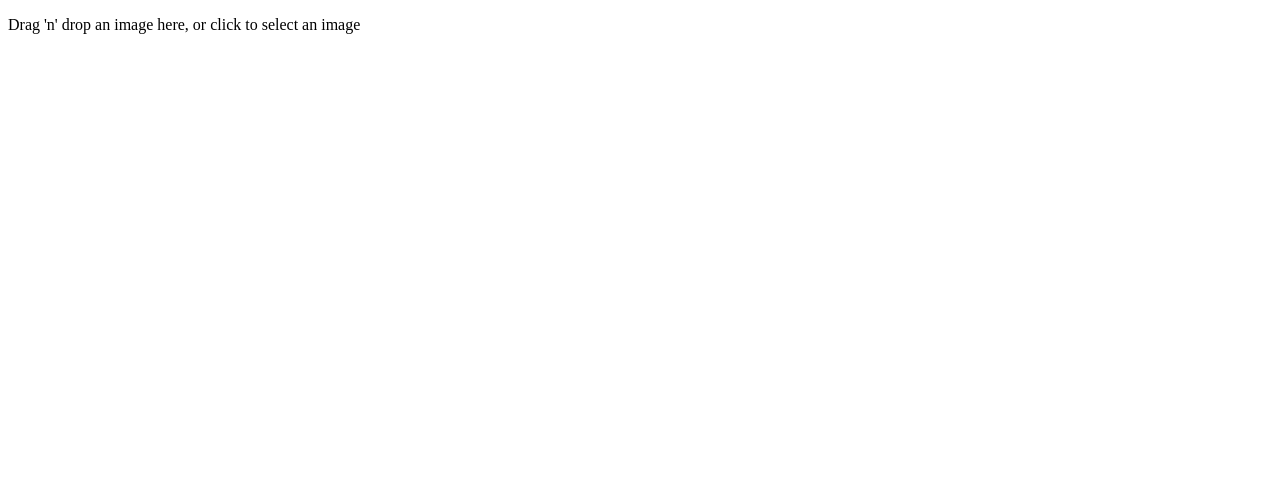
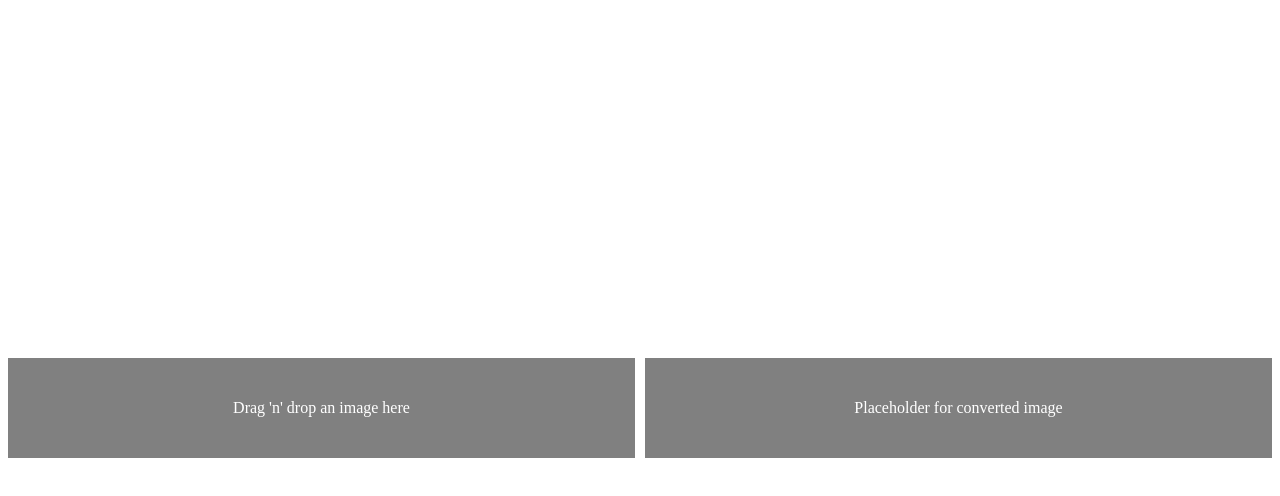
Before and after one commit to axelgalicia/hackathon-disrupt-ai, a React (Create React App) app in the folder frontend/: page / in a window 1280 px wide. Shown: the top 496 px of the page. Built offline with nearby package versions, Linux system fonts and the light colour scheme.

Commit message:
Added axios to send request, added local and remote image placeholders

```diff
--- a/frontend/package.json
+++ b/frontend/package.json
@@ -3,6 +3,7 @@
   "version": "0.1.0",
   "private": true,
   "dependencies": {
+    "axios": "^0.18.0",
     "node-sass": "^4.11.0",
     "react": "^16.8.6",
     "react-dom": "^16.8.6",
--- a/frontend/src/App.js
+++ b/frontend/src/App.js
@@ -1,36 +1,94 @@
 import React, { useCallback, useState } from 'react';
 import {useDropzone} from 'react-dropzone'
+import axios from 'axios';
 import './App.scss';
 
+const remoteUrl = 'https://jsonplaceholder.typicode.com/users';
+
 const App = () => {
+  const [fileUpLoading, setFileUpLoading] = useState(false);
   const [localImage, setLocalImage] = useState(null);
+  const [remoteImage, setRemoteImage] = useState(null);
+  const [showUploadButton, setShowUploadButton] = useState(false);
   const onDrop = useCallback(acceptedFiles => {
     const reader = new FileReader()
     reader.onabort = () => console.log('file reading was aborted')
     reader.onerror = () => console.log('file reading has failed')
     reader.onload = () => {
       const base64Encoded = reader.result
-      setLocalImage(base64Encoded)
+      base64Encoded && setLocalImage(base64Encoded)
+      setShowUploadButton(true);
     }
     acceptedFiles.forEach(file => reader.readAsDataURL(file))
   }, [])
-  const {getRootProps, getInputProps, isDragActive} = useDropzone({onDrop})
-
+  const {getRootProps, getInputProps} = useDropzone({onDrop})
+  const handleUpload = (image) => {
+    setFileUpLoading(true);
+    try{
+      axios.post(remoteUrl, { image })
+      .then(res => {
+        setShowUploadButton(false);
+        setFileUpLoading(false);
+        const imgData = res && res.data;
+        const imgSrc = imgData && imgData.image;
+        imgData && setRemoteImage(imgSrc);
+      })
+      .catch(err => {
+        console.log(err);
+      })
+    } catch(e) {
+      console.log(e);
+    }
+  }
   return (
-    <div {...getRootProps()} className="App--local">
-      <input {...getInputProps()} accept=".jpg, .jpeg, .png, .gif, .ico, .tiff"/>
+    <>
+      <div className="app">
+        <div className="app--local">
+          <div {...getRootProps()}>
+            <input
+            {...getInputProps()}
+            accept=".jpg, .jpeg, .png, .gif, .ico, .tiff"
+            className="app--local__input"/>
+            {
+              localImage ?
+              <>
+                <img src={localImage} alt="local" className="app--local__image"/>
+                <p>Click to select an image</p>
+              </>
+              :
+              <div className="app--local__wrapper">
+                <p>Drag 'n' drop an image here</p>
+              </div>
+            }
+          </div>
+          {
+            showUploadButton &&
+            <>
+              <button onClick={() => handleUpload(localImage)} className="App--local__button">Upload</button>
+            </>
+          }
+        </div>
+        <div className="app--remote">
+          {
+            remoteImage ?
+            <>
+              <img src={remoteImage} alt="remote" className="app--remote__image"/>
+              <p>Converted image</p>
+            </> :
+            <div className="app--remote__placeholder">
+              <p>Placeholder for converted image</p>
+            </div>
+          }
+        </div>
+      </div>
       {
-        isDragActive ?
-          <p>Drop your image here</p> :
-          <p>Drag 'n' drop an image here, or click to select an image</p>
+        fileUpLoading &&
+        <div className="loading">
+          Uploading image...
+        </div>
       }
-      {
-        localImage &&
-        <img src={localImage} alt="local" className="App--local__image"/>
-      }
-    </div>
+    </>
   )
 }
 
-
 export default App;
--- a/frontend/src/App.scss
+++ b/frontend/src/App.scss
@@ -1,8 +1,55 @@
-.App {
+.app {
   display: flex;
   justify-content: space-between;
-  align-content: center;
+  align-items: center;
+  position: relative;
+  margin: 0 auto;
+  display: flex;
+  min-height: 100vh;
+  &--loading {
+    flex-wrap: wrap;
+  }
   &--local {
+    margin-right: 10px;
+    flex: 0.5;
+    &__wrapper {
+      display: flex;
+      justify-content: center;
+      align-items: center;
+      background: grey;
+      height: 100px;
+      text-align: center;
+
+      p {
+        color: white;
+        margin: 0;
+      }
+    }
+    &__input {
+      width: 100px;
+      height: 100px;
+    }
+    &__image {
+      width: 100px;
+      height: auto;
+    }
+  }
+  &--remote {
+    flex: 0.5;
+
+    &__placeholder {
+      background: grey;
+      height: 100px;
+      display: flex;
+      justify-content: center;
+      align-items: center;
+      text-align: center;
+
+      p {
+        color: white;
+        margin: 0;
+      }
+    }
     &__image {
       width: 100px;
       height: auto;
```
Also changed, not shown: 1 other file (tests, documents, lock files or other folders).
